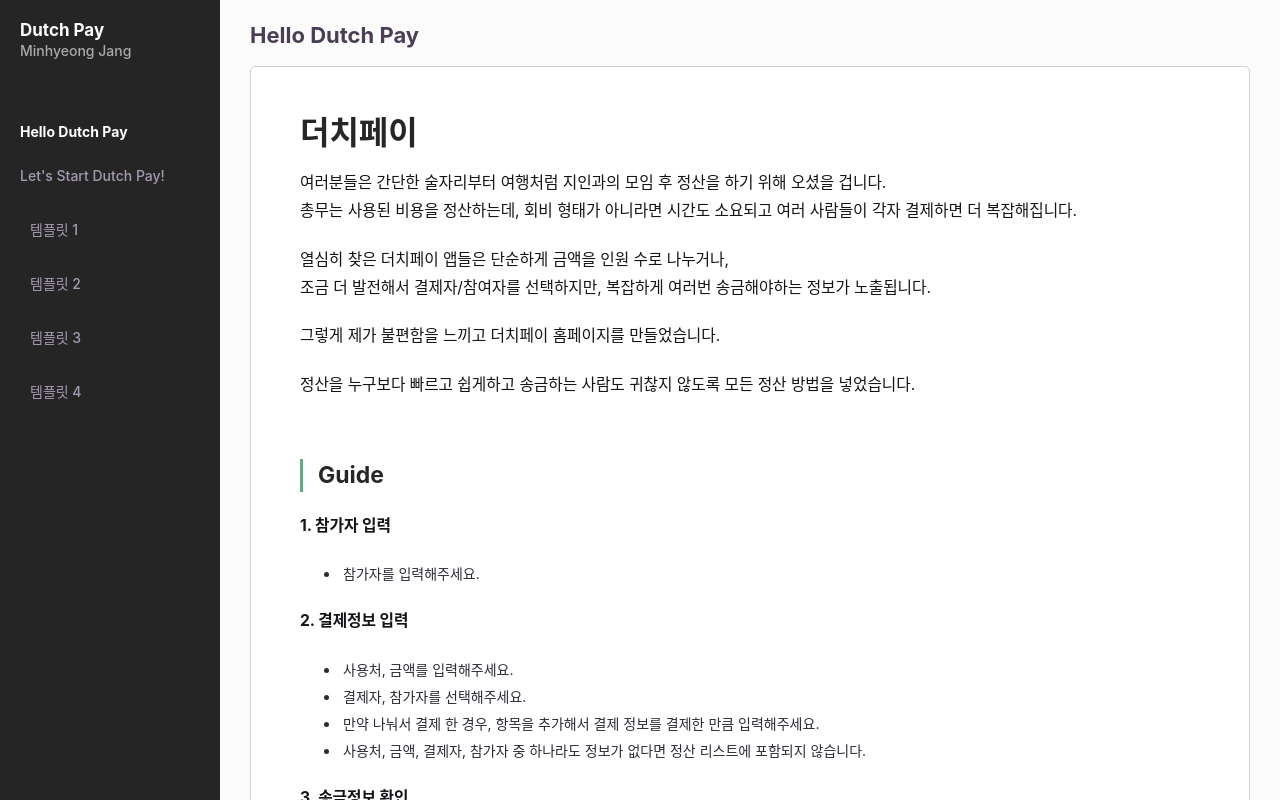
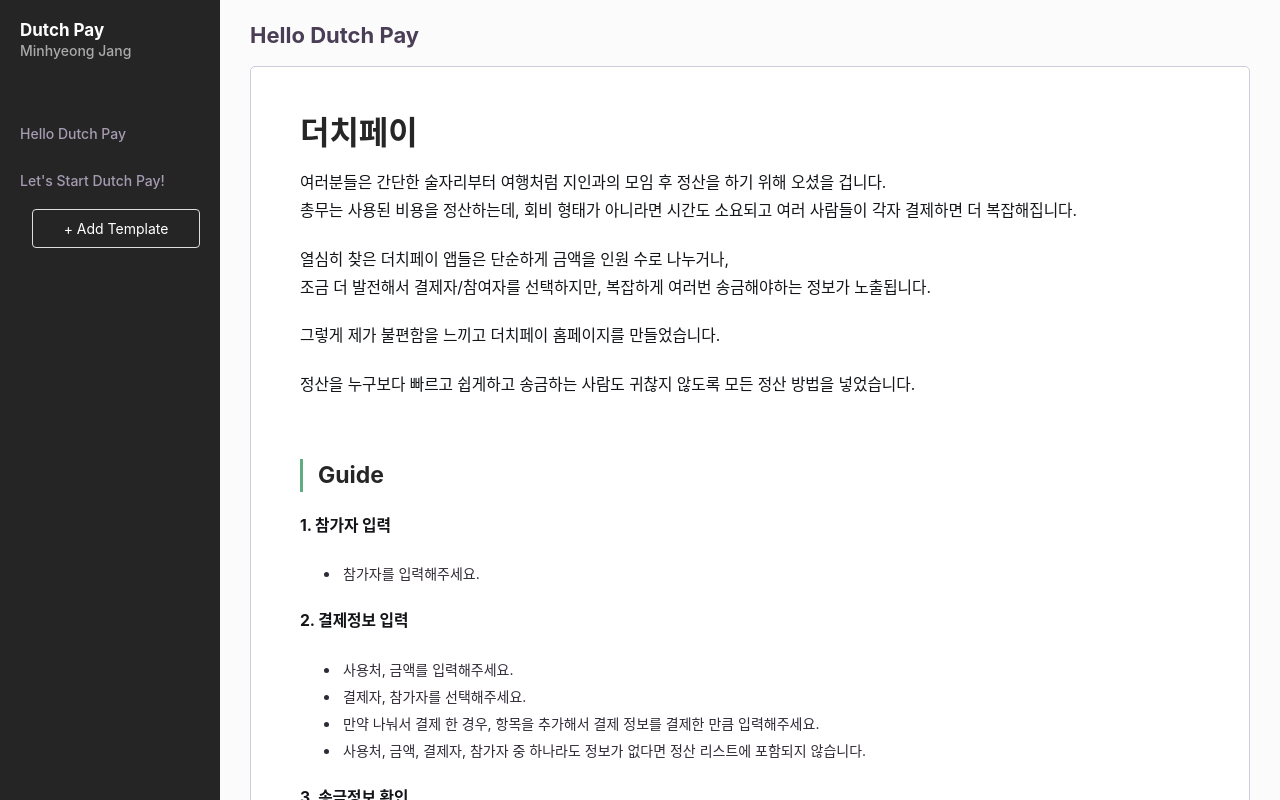
Before and after one commit to minhyeong-jang/dutch-pay, a React (Create React App) app: page / in a window 1280 px wide. Shown: the top 800 px of the page. Built offline with nearby package versions, Linux system fonts and the light colour scheme.

Commit message:
feat: 템플릿 리스트 출력 UI 변경

```diff
--- a/src/modules/shared/components/Navibar/Navibar.tsx
+++ b/src/modules/shared/components/Navibar/Navibar.tsx
@@ -3,6 +3,7 @@ import { Link, NavLink } from 'react-router-dom';
 import styled from 'styled-components';
 
 import { TemplateItem } from '../../types';
+import { TemplateAddButton } from './TemplateAddButton';
 import { TemplateList } from './TemplateList';
 
 interface Props {
@@ -24,18 +25,17 @@ export const Navibar: React.FC<Props> = ({ templateList, onAddTemplate }) => {
         </StyledInfo>
         <StyledMenu>
           <li>
-            <StyledNavLink activeClassName="active" to="/" exact>
+            <NavLink activeClassName="active" to="/" exact>
               Hello Dutch Pay
-            </StyledNavLink>
+            </NavLink>
           </li>
           <li>
-            <StyledNavLink activeClassName="active" to="/calc" exact>
+            <NavLink activeClassName="active" to="/calc" exact>
               Let&#39;s Start Dutch Pay!
-            </StyledNavLink>
+            </NavLink>
+            <TemplateList templateList={templateList} />
           </li>
-          <li>
-            <TemplateList />
-          </li>
+          <TemplateAddButton onClick={onAddTemplate} />
         </StyledMenu>
       </StyledFixed>
     </StyledNavibar>
@@ -75,9 +75,14 @@ const StyledAuthorName = styled.a`
 const StyledMenu = styled.ul`
   margin-top: 35px;
   padding: 0px 20px;
+  line-height: normal;
 
   & > li {
     margin-bottom: 10px;
+  }
+
+  ul {
+    padding-left: 13px;
   }
 
   li {
@@ -104,20 +109,3 @@ const StyledMenu = styled.ul`
     }
   }
 `;
-const StyledNavLink = styled(NavLink)`
-  display: block;
-  color: rgb(166, 155, 178);
-  font-size: 14px;
-  font-weight: 500;
-  padding: 10px 0px;
-  margin-bottom: 10px;
-  transition: color 0.2s linear;
-
-  &:hover {
-    color: rgb(220, 220, 220);
-  }
-  &.active {
-    color: white !important;
-    font-weight: bold !important;
-  }
-`;
--- /dev/null
+++ b/src/modules/shared/components/Navibar/TemplateAddButton.tsx
@@ -0,0 +1,27 @@
+import React, { FC } from 'react';
+import styled from 'styled-components';
+
+interface Props {
+  onClick(): void;
+}
+export const TemplateAddButton: FC<Props> = ({ onClick }) => {
+  return (
+    <StyledLi>
+      <StyledButton onClick={() => onClick()}>+ Add Template</StyledButton>
+    </StyledLi>
+  );
+};
+const StyledLi = styled.li`
+  padding-left: 12px;
+`;
+const StyledButton = styled.button`
+  width: 100%;
+  background: none;
+  border: 1px solid #dedede;
+  color: white;
+  border-radius: 4px;
+  padding: 10px;
+  cursor: pointer;
+  display: block;
+  text-align: center;
+`;
--- a/src/modules/shared/components/Navibar/TemplateList.tsx
+++ b/src/modules/shared/components/Navibar/TemplateList.tsx
@@ -1,26 +1,19 @@
 import React, { FC } from 'react';
 import styled from 'styled-components';
 
-export const TemplateList: FC = () => {
+import { TemplateItem } from '../../types';
+
+interface Props {
+  templateList: TemplateItem[];
+}
+export const TemplateList: FC<Props> = ({ templateList }) => {
   return (
-    <StyledUl>
-      <StyledLi>
-        <a href="#">템플릿 1</a>
-      </StyledLi>
-      <StyledLi>
-        <a href="#">템플릿 2</a>
-      </StyledLi>
-      <StyledLi>
-        <a href="#">템플릿 3</a>
-      </StyledLi>
-      <StyledLi>
-        <a href="#">템플릿 4</a>
-      </StyledLi>
-    </StyledUl>
+    <ul>
+      {templateList.map((template, index) => (
+        <li key={index}>
+          <a href="#">{template.templateName}</a>
+        </li>
+      ))}
+    </ul>
   );
 };
-const StyledUl = styled.ul``;
-const StyledLi = styled.li`
-  display: block;
-  padding: 10px;
-`;
--- a/src/modules/shared/components/Navibar/index.ts
+++ b/src/modules/shared/components/Navibar/index.ts
@@ -1,2 +1,3 @@
 export * from './Navibar';
+export * from './TemplateAddButton';
 export * from './TemplateList';
--- a/src/modules/shared/containers/NavibarContainer.tsx
+++ b/src/modules/shared/containers/NavibarContainer.tsx
@@ -29,6 +29,7 @@ export const NavibarContainer: FC = () => {
       },
     ];
     localStorage.setItem('templateList', JSON.stringify(templateList));
+    setTemplateList(templateList);
   };
 
   return <Navibar templateList={templateList} onAddTemplate={addTemplate} />;
```
